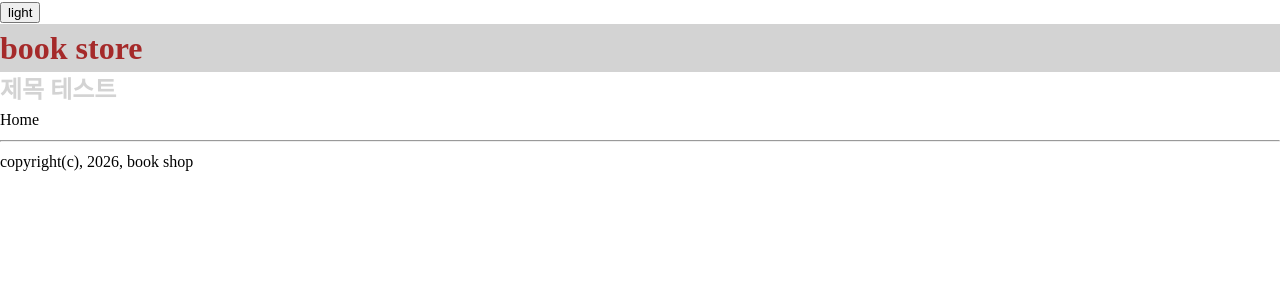
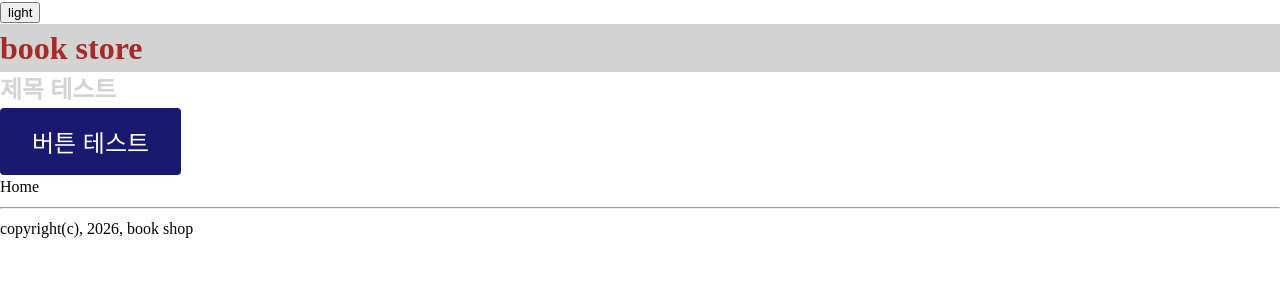
Before and after one commit to lvyest/BookShop-FE, a React (Create React App) app: page / in a window 1280 px wide. Shown: the top 300 px of the page. Built offline with nearby package versions, Linux system fonts and the light colour scheme.

Commit message:
feat: Button 컴포넌트 구현

```diff
--- /dev/null
+++ b/src/components/common/Button.tsx
@@ -0,0 +1,32 @@
+import { styled } from "styled-components";
+import { HeadingSize, ColorKey, ButtonSize, ButtonScheme } from "../../style/theme";
+
+interface Props {
+    children: React.ReactNode;
+    size: ButtonSize;
+    scheme: ButtonScheme;
+    disabled?: boolean;
+    isLoading?: boolean;
+}
+
+const Button = ({children, size, scheme, disabled, isLoading}: Props) => {
+  return (
+    <ButtonStyle size={size} scheme={scheme} disabled={disabled} isLoading={isLoading}>
+        {children}
+    </ButtonStyle>
+  )
+}
+
+const ButtonStyle = styled.button<Omit<Props, "children">>`
+    font-size: ${({ theme, size }) => theme.button[size].fontSize};
+    padding: ${({ theme, size }) => theme.button[size].padding};
+    color: ${({ theme, scheme }) => theme.buttonScheme[scheme].color};
+    background-color: ${({ theme, scheme }) => theme.buttonScheme[scheme].backgroundColor};
+    border: 0;
+    border-radius: ${({theme}) => theme.borderRadius.default};
+    opacity: ${({disabled}) => (disabled ? 0.5 : 1)};
+    pointer-events: ${({disabled}) => (disabled ? "none" : "auto")};
+    cursor: ${({disabled}) => (disabled ? "none" : "pointer")};
+`;
+
+export default Button;
--- a/src/pages/Home.tsx
+++ b/src/pages/Home.tsx
@@ -1,3 +1,4 @@
+import Button from "../components/common/Button";
 import Title from "../components/common/Title";
 
 function home() {
@@ -6,6 +7,9 @@
         <Title size="medium" color="background">
             제목 테스트
         </Title>
+        <Button size="large" scheme="primary">
+            버튼 테스트
+        </Button>
         <div>Home</div>
         </>
     )
--- a/src/style/theme.ts
+++ b/src/style/theme.ts
@@ -2,6 +2,9 @@
 export type ColorKey = "primary" | "background" | "secondary" | "third";
 
 export type HeadingSize = "large" | "medium" | "small";
+
+export type ButtonSize = "large" | "medium" | "small";
+export type ButtonScheme = "primary" | "normal";
 
 interface Theme {
     name: ThemeName;
@@ -10,6 +13,21 @@
         [key in HeadingSize]: {
             fontSize: string;
         }
+    }
+    button: {
+        [key in ButtonSize] : {
+            fontSize: string;
+            padding: string;
+        }
+    }
+    buttonScheme: {
+        [key in ButtonScheme]: {
+            color: string;
+            backgroundColor: string;
+        }
+    }
+    borderRadius: {
+        default: string;
     }
 }
 
@@ -31,6 +49,33 @@
         small: {
             fontSize: "1rem"
         }
+    },
+    button: {
+        large: {
+            fontSize: "1.5rem",
+            padding: "1rem 2rem",
+        },
+        medium: {
+            fontSize: "1.5rem",
+            padding: "0.5rem 1rem",
+        },
+        small: {
+            fontSize: "0.75rem",
+            padding: "0.25rem 0.5rem",
+        }
+    },
+    buttonScheme: {
+        primary: {
+            color: "white",
+            backgroundColor: "midnightblue"
+        },
+        normal: {
+            color: "black",
+            backgroundColor: "lightgrey"
+        }
+    },
+    borderRadius: {
+        default: "4px"
     }
 };
 
```
Also changed, not shown: src/styled.d.ts (+15 -0 lines).
